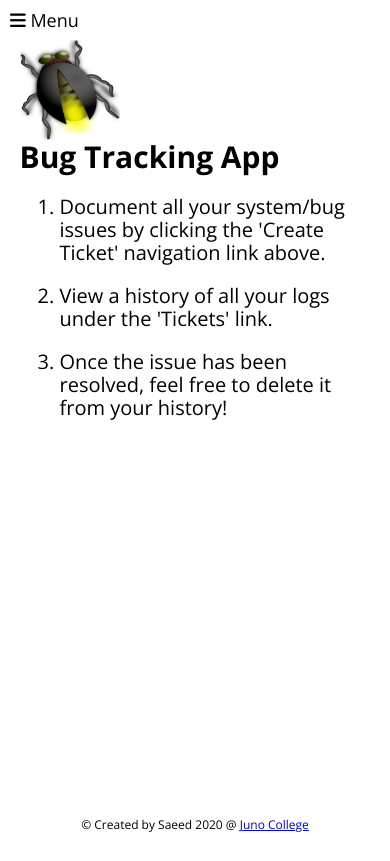
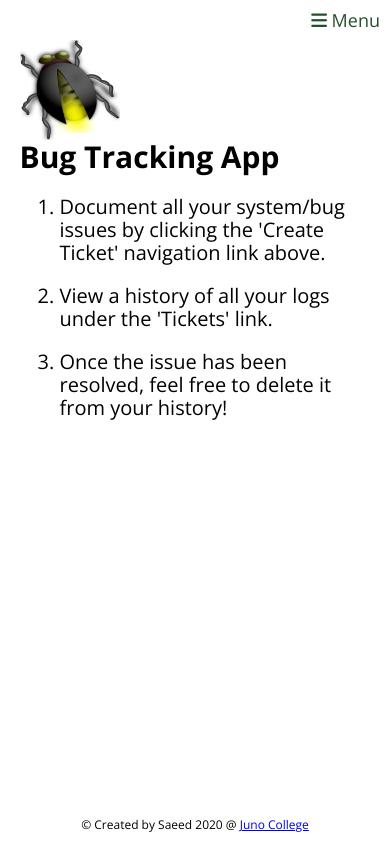
Before and after one commit to saeedmalak/saeed-malakhail-project-five, a React (Create React App) app: page / in a window 390 px wide. Built offline with nearby package versions, Linux system fonts and the light colour scheme.

Commit message:
moved the sliding menu to the left side for better accessibility :laughing:

```diff
--- a/src/App.css
+++ b/src/App.css
@@ -349,9 +349,9 @@ tbody tr:nth-child(even) {
     margin-top: 0;
     z-index: 10;
     width: 40%;
-    right: -40%;
+    left: -40%;
     top: 0;
-    height: 35%;
+    height: 50%;
     transition: all 0.5s;
   }
 
@@ -369,7 +369,7 @@ tbody tr:nth-child(even) {
   }
 
   nav input[type="checkbox"]:checked + .navList {
-	  right: 0;
+	  left: 0;
   }
 
   nav input[type="checkbox"] {
@@ -379,8 +379,8 @@ tbody tr:nth-child(even) {
   nav label[for="toggle"] {
 	  position: fixed;
 	  top: 10px;
-	  left: 10px;
-	  color: black;
+	  right: 10px;
+	  color: #22512b;
 	  z-index: 10;
   }
 
@@ -393,8 +393,7 @@ tbody tr:nth-child(even) {
 @media screen and (max-width: 600px) {
   .navList {
     width: 50%;
-    right: -50%;
-    height: 30%;
+    left: -50%;
   }
 
   .navList a {
@@ -406,7 +405,7 @@ tbody tr:nth-child(even) {
 @media screen and (max-width: 480px) {
   .navList {
     width: 75%;
-    right: -75%;
+    left: -75%;
     padding: 20px 0;
   }
 
```
Also changed, not shown: 1 other file (tests, documents, lock files or other folders).
